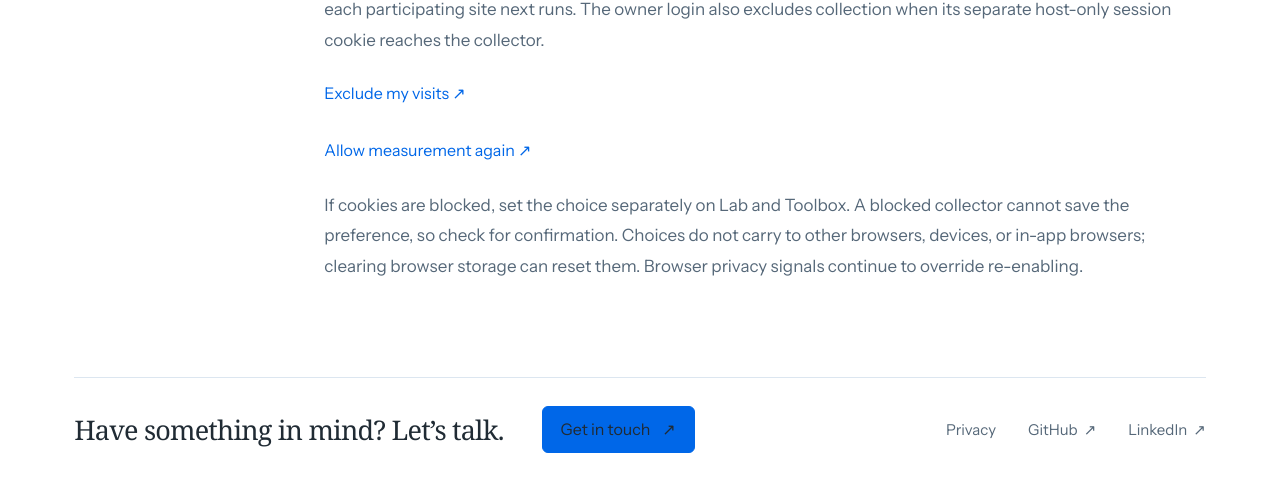
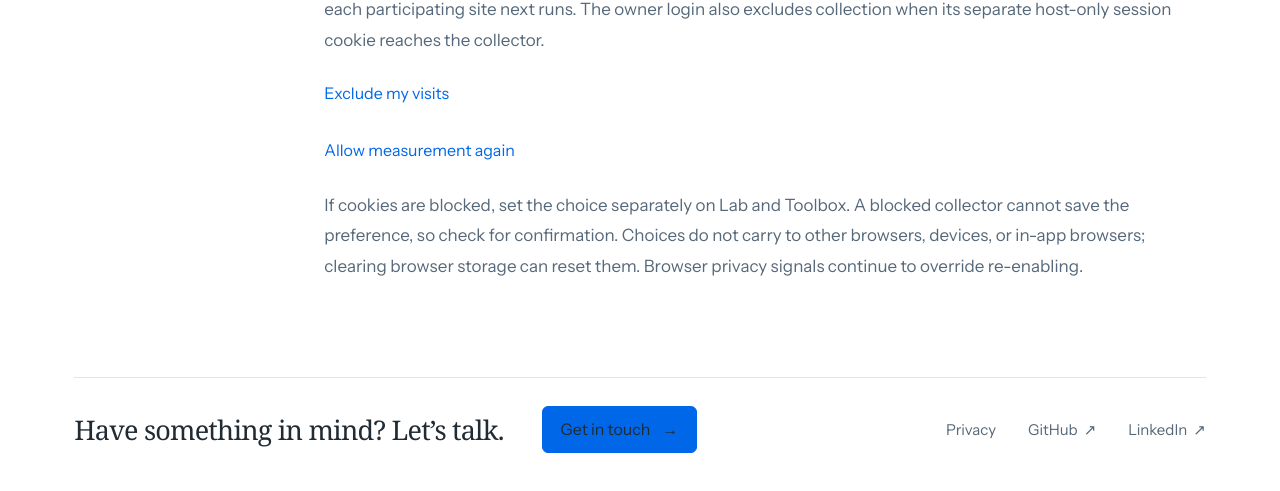
Before and after one commit to kriscodes/portfolio, a Next.js app in the folder apps/web/: page /privacy in a window 1280 px wide. Shown: the part 1849-2340 px from the top of the page. Built offline with nearby package versions, Linux system fonts and the light colour scheme; a web font is replaced by a local one.

Commit message:
Reserve external-link arrows for destinations outside the site

```diff
--- a/apps/web/src/app/about/page.tsx
+++ b/apps/web/src/app/about/page.tsx
@@ -79,7 +79,7 @@ export default function AboutPage() {
               delivery.
             </p>
             <Link href="/work/gen-ui" className="ip-text-link">
-              See the approach in practice ↗
+              See the approach in practice →
             </Link>
           </div>
         </section>
@@ -103,7 +103,7 @@ export default function AboutPage() {
         </section>
         <div className="ip-ending">
           <p>The work matters. So does how we work together.</p>
-          <Link href="/contact">Let’s talk ↗</Link>
+          <Link href="/contact">Let’s talk →</Link>
         </div>
       </section>
     </main>
--- a/apps/web/src/app/field-notes/[slug]/page.tsx
+++ b/apps/web/src/app/field-notes/[slug]/page.tsx
@@ -48,7 +48,7 @@ export default async function NotePage({ params }: { params: Promise<{ slug: str
         <div className="ip-ending">
           <p className="ip-small-label">End of note / {note.number}</p>
           <Link className="ip-text-link" href="/work/care-iq">
-            Explore the working example ↗
+            Explore the working example →
           </Link>
         </div>
       </article>
--- a/apps/web/src/app/field-notes/page.tsx
+++ b/apps/web/src/app/field-notes/page.tsx
@@ -34,7 +34,7 @@ export default function FieldNotesPage() {
               <p>Why practice context belongs inside the transaction.</p>
             </span>
             <span className="ip-note-arrow" aria-hidden="true">
-              ↗
+              →
             </span>
           </Link>
           <Link href="/field-notes/leave-room-for-the-unknown" className="ip-note">
@@ -48,13 +48,13 @@ export default function FieldNotesPage() {
               <p>A direction can be clear without pretending the whole route is known.</p>
             </span>
             <span className="ip-note-arrow" aria-hidden="true">
-              ↗
+              →
             </span>
           </Link>
         </div>
         <div className="ip-ending">
           <p>Interesting questions tend to lead somewhere.</p>
-          <Link href="/contact">Start a conversation ↗</Link>
+          <Link href="/contact">Start a conversation →</Link>
         </div>
       </section>
     </main>
--- a/apps/web/src/app/not-found.tsx
+++ b/apps/web/src/app/not-found.tsx
@@ -10,7 +10,7 @@ export default function NotFound() {
       </h1>
       <p className="ip-deck">This page isn’t here. There’s more to explore in the work.</p>
       <Link className="ip-text-link" href="/work/">
-        Explore the work ↗
+        Explore the work →
       </Link>
     </main>
   );
--- a/apps/web/src/app/page.tsx
+++ b/apps/web/src/app/page.tsx
@@ -21,7 +21,7 @@ export default function HomePage() {
             12+ years making complex interfaces feel simple. React, reusable component systems, and performance.
           </p>
           <a href="#selected-work" className="sail-home-work-link">
-            Explore selected work <span aria-hidden="true">↗</span>
+            Explore selected work <span aria-hidden="true">↓</span>
           </a>
           <p className="sail-home-role">Lead Software Engineer · Frontend architecture · Los Angeles</p>
         </div>
@@ -48,7 +48,7 @@ export default function HomePage() {
             <h3>CareIQ</h3>
             <p>Marketing · Web app · API · Database</p>
             <span className="sail-home-status">
-              In development <span aria-hidden="true">↗</span>
+              In development <span aria-hidden="true">→</span>
             </span>
           </Link>
           <div className="sail-home-more">
--- a/apps/web/src/app/privacy/page.tsx
+++ b/apps/web/src/app/privacy/page.tsx
@@ -95,13 +95,13 @@ export default function PrivacyPage() {
               collector.
             </p>
             <p>
-              <a className="ip-text-link" href="https://kristiansalmeron.com/?analytics_opt_out=1">
-                Exclude my visits ↗
+              <a className="ip-text-link" href="/?analytics_opt_out=1">
+                Exclude my visits
               </a>
             </p>
             <p>
-              <a className="ip-text-link" href="https://kristiansalmeron.com/?analytics_opt_out=0">
-                Allow measurement again ↗
+              <a className="ip-text-link" href="/?analytics_opt_out=0">
+                Allow measurement again
               </a>
             </p>
             <p>
--- a/apps/web/src/app/work/care-iq/page.tsx
+++ b/apps/web/src/app/work/care-iq/page.tsx
@@ -200,7 +200,7 @@ export default function CareIqPage() {
         <Link href="/field-notes/the-boundary-is-the-feature" className="ip-next">
           <span>From the notebook</span>
           <strong>The boundary is the feature.</strong>
-          <span aria-hidden="true">↗</span>
+          <span aria-hidden="true">→</span>
         </Link>
       </section>
     </main>
--- a/apps/web/src/app/work/gen-ui/page.tsx
+++ b/apps/web/src/app/work/gen-ui/page.tsx
@@ -96,14 +96,14 @@ export default function GenUiPage() {
               result useful beyond a single application.
             </p>
             <Link className="ip-text-link" href="/about#leadership">
-              More about my leadership work ↗
+              More about my leadership work →
             </Link>
           </div>
         </section>
         <Link href="/work/care-iq" className="ip-next">
           <span>Next project</span>
           <strong>Care IQ</strong>
-          <span aria-hidden="true">↗</span>
+          <span aria-hidden="true">→</span>
         </Link>
       </section>
     </main>
--- a/apps/web/src/app/work/page.tsx
+++ b/apps/web/src/app/work/page.tsx
@@ -78,7 +78,7 @@ export default function WorkPage() {
         <div className="work-note">
           <p>Notes on architecture, decisions, and the work in between.</p>
           <Link href="/field-notes/" className="ip-text-link">
-            Read the field notes <span aria-hidden="true">↗</span>
+            Read the field notes <span aria-hidden="true">→</span>
           </Link>
         </div>
       </section>
--- a/apps/web/src/components/chrome.tsx
+++ b/apps/web/src/components/chrome.tsx
@@ -38,7 +38,7 @@ export function Navigation() {
         >
           {isHome ? (
             <>
-              Let’s talk <span aria-hidden="true">↗</span>
+              Let’s talk <span aria-hidden="true">→</span>
             </>
           ) : (
             'Contact'
@@ -79,7 +79,7 @@ export function Footer() {
       <div className="footer-invitation">
         <p>Have something in mind? Let’s talk.</p>
         <Link href="/contact/" className="ip-button">
-          Get in touch <span aria-hidden="true">↗</span>
+          Get in touch <span aria-hidden="true">→</span>
         </Link>
       </div>
       <div className="footer-social" aria-label="Social profiles and privacy">
--- a/apps/web/src/components/sail-study.tsx
+++ b/apps/web/src/components/sail-study.tsx
@@ -140,7 +140,7 @@ export default function SailStudy() {
         >
           <span className="sail-wind-dot" aria-hidden="true" />
           {reducedMotion ? 'A moment of stillness' : buttonLabel}
-          {!reducedMotion && <span aria-hidden="true">↗</span>}
+          {!reducedMotion && <span aria-hidden="true">→</span>}
         </button>
         <p id="sail-study-description">A study in tension, light, and motion.</p>
         <noscript>
```
